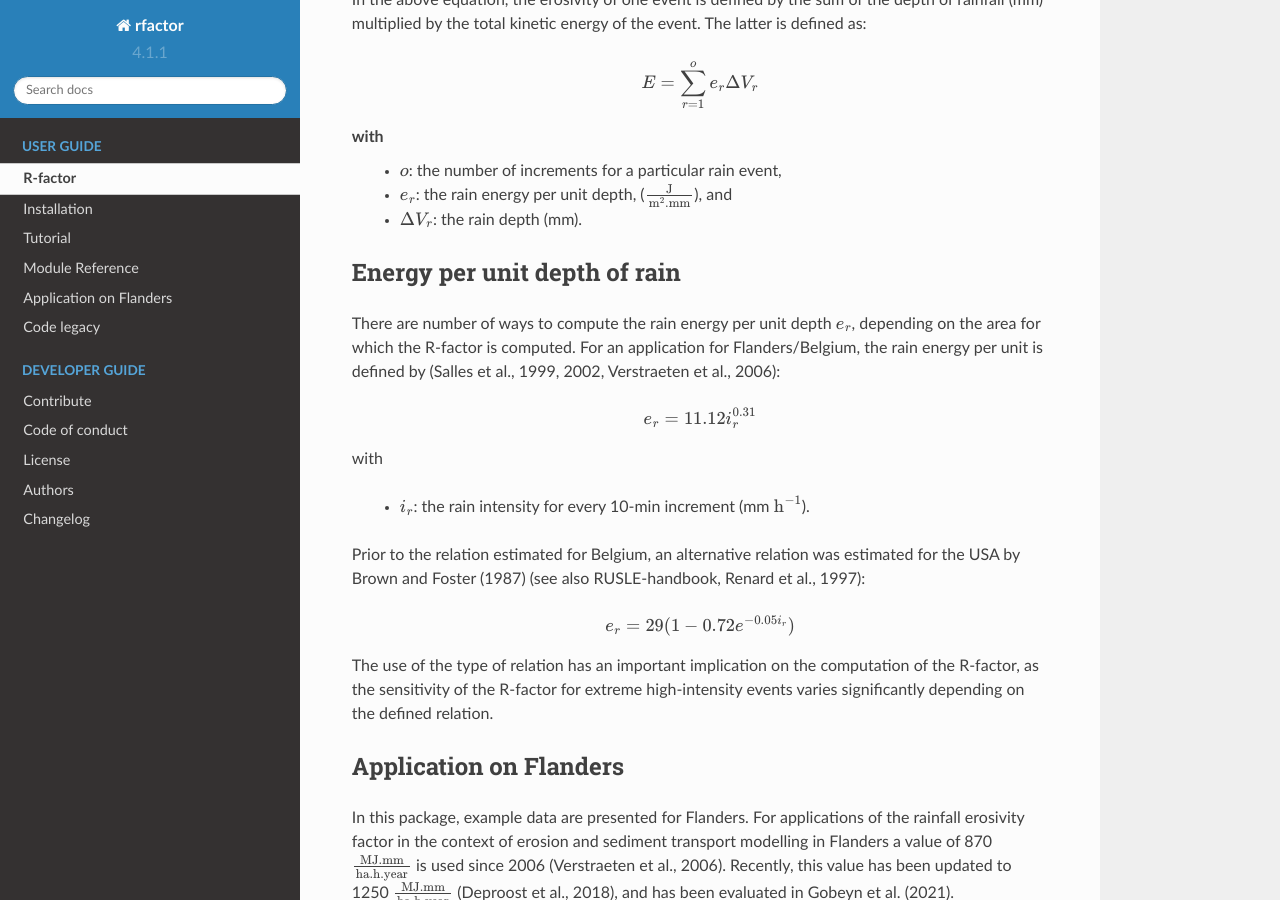
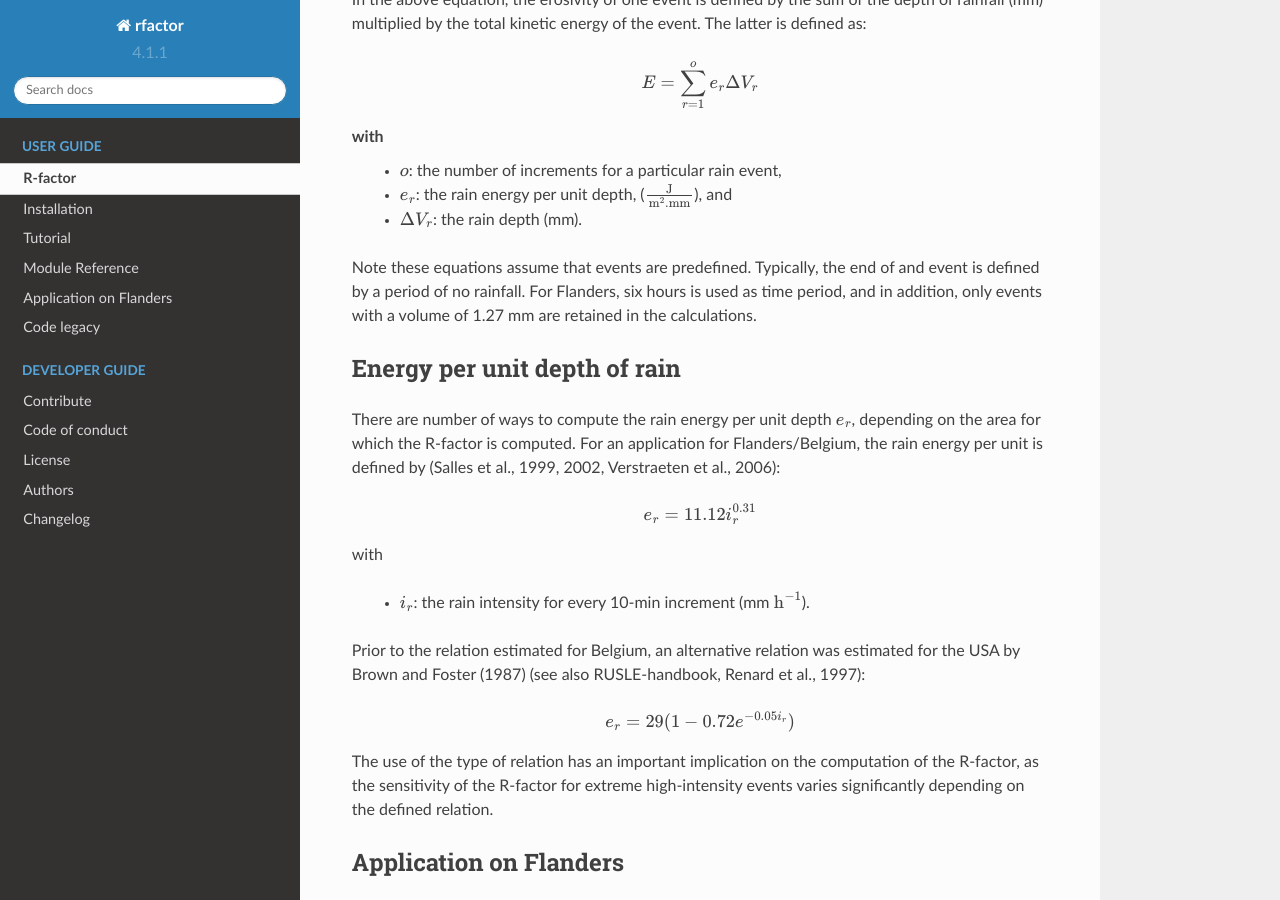
Before and after one commit to watem-sedem/rfactor, a Sphinx documentation site: the page built from docs/rfactor.rst, in a window 1280 px wide and 900 px high, scrolled down 627 px. Built offline with Sphinx 7.4.7 and the Read the Docs theme 2.0.0, drawn with Linux system fonts in a browser that asks for light colours.

Commit message:
Update rfactor.rst
docs: extra info on definition off events.

```diff
--- a/docs/rfactor.rst
+++ b/docs/rfactor.rst
@@ -40,6 +40,11 @@ with
  - :math:`e_r`: the rain energy per unit depth,
    (:math:`\frac{\text{J}}{\text{m}^{2}.\text{mm}}`), and
  - :math:`\Delta V_r`: the rain depth (mm).
+
+Note these equations assume that events are predefined. Typically, the end of
+and event is defined by a period of no rainfall. For Flanders, six hours is
+used as time period, and in addition, only events with a volume of 1.27 mm
+are retained in the calculations.
 
 Energy per unit depth of rain
 -----------------------------
```
